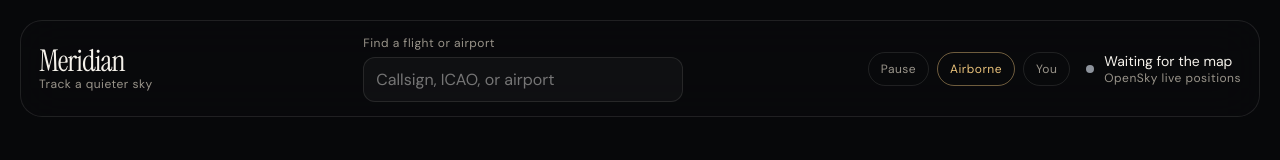
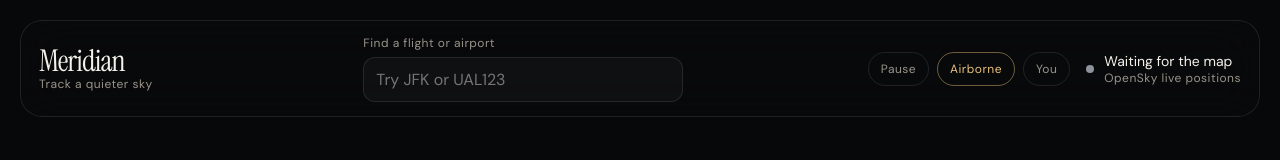
Before and after one commit to miinks/Meridian, a React (Vite) app: page / in a window 1280 px wide. Shown: the top 160 px of the page. Built offline with nearby package versions, Linux system fonts and the light colour scheme; no server answers.

Commit message:
replace placeholder

```diff
--- a/src/components/Hud.jsx
+++ b/src/components/Hud.jsx
@@ -26,7 +26,7 @@ export default function Hud({
         <span className="search-label">Find a flight or airport</span>
         <input
           id="search"
-          placeholder="Callsign, ICAO, or airport"
+          placeholder="Try JFK or UAL123"
           autoComplete="off"
           spellCheck="false"
           value={searchValue}
```
